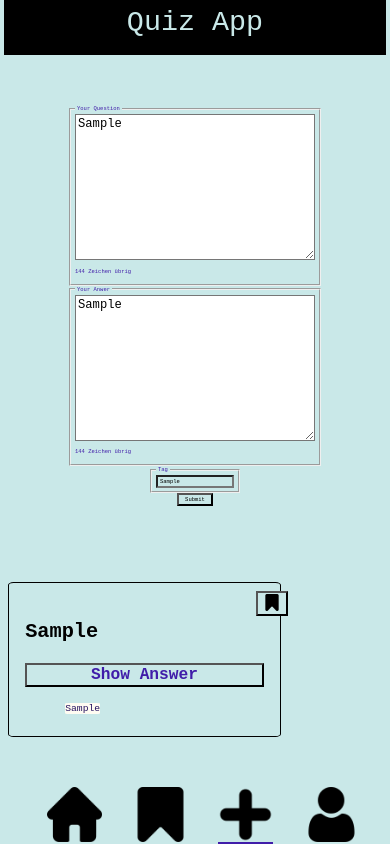
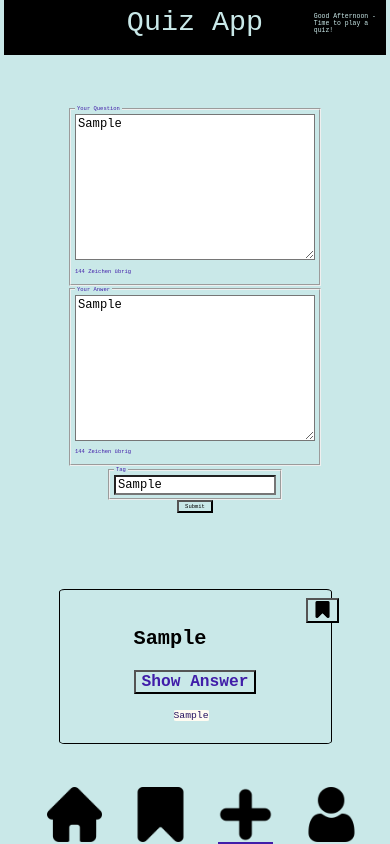
Before and after one commit to e-Steffen/Quiz-App-by-Steffen, a plain HTML site: page form.html in a window 390 px wide. Both pictures are taken after typing "Sample", "Sample", "Sample" into the empty fields and a click on the button "Submit". Drawn offline with Linux system fonts and the light colour scheme.

Commit message:
add more Functionality, error-fixing, make things pretty

```diff
--- a/css/components/form.css
+++ b/css/components/form.css
@@ -1,8 +1,3 @@
-main {
-  display: flex;
-  justify-content: center;
-}
-
 form {
   display: flex;
   flex-direction: column;
@@ -12,7 +7,8 @@ form {
   margin-top: 12rem;
 }
 
-form textarea {
+form textarea,
+input {
   background-color: white;
   font-size: 1.5rem;
 }
--- a/form.html
+++ b/form.html
@@ -15,7 +15,7 @@
       </section>
     </header>
 
-    <main>
+    <main class="card-frame">
       <form data-js="form" aria-labelledby="add  a new Question to the Quiz">
         <fieldset>
           <legend>Your Question</legend>
--- a/js/form.js
+++ b/js/form.js
@@ -1,3 +1,28 @@
+// color-changing title - Repetition from script.js, as interlocking of js content only occurs later in the curriculum
+const grabTitle = document.querySelector('[data-js="title"]');
+
+grabTitle.addEventListener("mousedown", () => {
+  grabTitle.classList.add("colored");
+});
+
+grabTitle.addEventListener("mouseup", () => {
+  grabTitle.classList.remove("colored");
+});
+const grabGreeting = document.querySelector('[data-js="greeting-message"]');
+
+//time-dependent greeting-message - Repetition from script.js, as interlocking of js content only occurs later in the curriculum
+const greetingTimeDependent = () => {
+  const currentTime = new Date();
+  const hours = currentTime.getHours();
+  if (hours > 11) {
+    grabGreeting.textContent = "Good Afternoon - Time to play a quiz!";
+  } else if (hours > 18) {
+    grabGreeting.textContent = "Good Evening - Time to play a quiz!";
+  } else grabGreeting.textContent = "Good Morning - Time to play a quiz!";
+};
+
+greetingTimeDependent();
+
 // add new question-card (via form)
 
 const form = document.querySelector('[data-js="form"]');
@@ -9,10 +34,11 @@ form.addEventListener("submit", (input) => {
   console.log(dataItems);
 
   const createNewCard = document.createElement("section");
-  (createNewCard.className = "cards"), "cards-frame", "hidden";
+  createNewCard.className = "cards card-frame";
   createNewCard.innerHTML = `
 
         <p>${dataItems.newQuestion}</p>
+        <p class="hidden" data-js="showAnswer">${dataItems.newAnswer}</p>
         <button class="button" aria-label="button to show answer" data-js="answerButton">
           Show Answer
         </button>
@@ -24,21 +50,37 @@ form.addEventListener("submit", (input) => {
         </ul>
 
   `;
-  document.body.appendChild(createNewCard);
+
+  document.querySelector("main").appendChild(createNewCard);
+  // set toggle-function to bookmark
+
+  const bookmarkButton = document.querySelector(".bookmark");
+  bookmarkButton.addEventListener("click", () => {
+    bookmarkButton.classList.toggle("toggle");
+  });
+
+  // toggle answer button
+
+  const toggleAnswer = document.querySelector('[data-js="answerButton"]');
+  const answerText = document.querySelector('[data-js="showAnswer"]');
+  toggleAnswer.addEventListener("click", () => {
+    answerText.classList.toggle("hidden");
+    if (toggleAnswer.innerHTML === "Hide Answer") {
+      toggleAnswer.innerHTML = "Show Answer";
+    } else {
+      toggleAnswer.innerHTML = "Hide Answer";
+    }
+  });
 });
 
-// const textInput = document.querySelector('[data-js="textInput"]');
-// const countCharacters = document.querySelectorAll('[data-js="character-count"]');
-// countCharacters.forEach((adressAllCharInputs) => {
-//   adressAllCharInputs.addEventListener("input", (event) => {
-//     countCharacters.textContent = 150 - event.target.value.length + " characters left";
-//   });
-// });
-const textInput = document.querySelector('[data-js="textInput"]');
+const textInput = document.querySelectorAll('[data-js="textInput"]');
 const countCharacters = document.querySelectorAll('[data-js="character-count"]');
 
-textInput.addEventListener("input", (event) => {
-  countCharacters.forEach((characterCountElement) => {
-    characterCountElement.textContent = 150 - textInput.value.length + " Zeichen übrig";
+textInput.forEach((inputItem, index) => {
+  inputItem.addEventListener("input", () => {
+    const inputValue = inputItem.value;
+    const charsRemaining = 150 - inputValue.length;
+
+    countCharacters[index].textContent = `${charsRemaining} Zeichen übrig`;
   });
 });
--- a/js/script.js
+++ b/js/script.js
@@ -9,7 +9,7 @@ grabTitle.addEventListener("mouseup", () => {
   grabTitle.classList.remove("colored");
 });
 
-// set alert for answer-buttons
+// set alert for answer-buttons - unnecessary because add funtionality
 // const showAnswerComesSoon = document.querySelectorAll('[data-js="answerButton"]');
 // showAnswerComesSoon.forEach((adressAllButtons) => {
 //   adressAllButtons.addEventListener("click", () => {
@@ -17,6 +17,8 @@ grabTitle.addEventListener("mouseup", () => {
 //   });
 // });
 
+
+//time-dependent greeting-message
 const grabGreeting = document.querySelector('[data-js="greeting-message"]');
 
 const greetingTimeDependent = () => {
```
